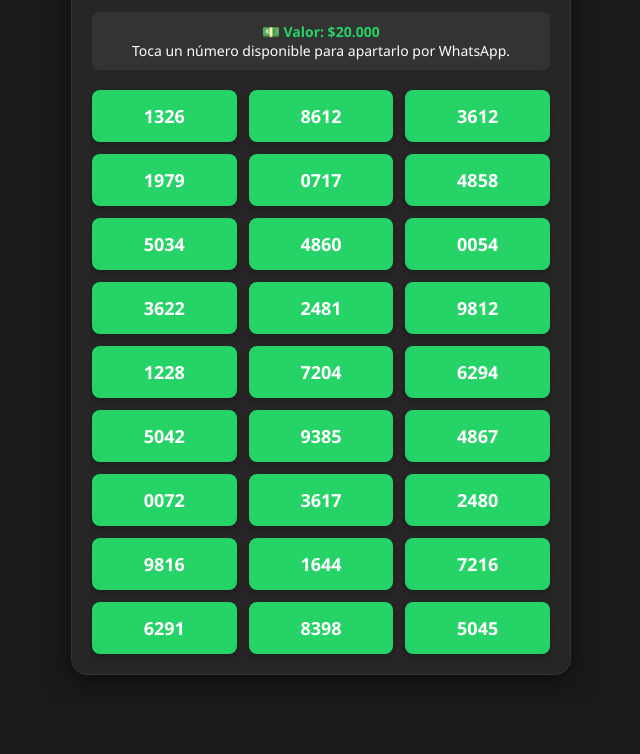
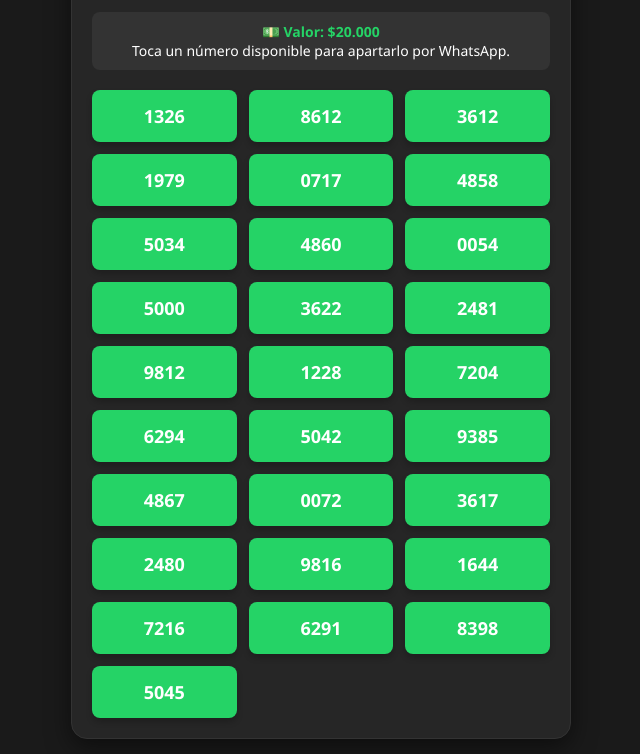
Before and after one commit to jimenezduartejuandavid-prog/la-baratica-1., a plain HTML site: page index.html in a window 1280 px wide. Shown: the part 96-850 px from the top of the page, without its empty margins (319-959 px from the left). Before the commit the page ends 800 px from the top, so only its background shows below. Drawn offline with Linux system fonts and the light colour scheme.

Commit message:
Restore original index.html content
Restored the original content of index.html after accidental removal.

```diff
--- a/index.html
+++ b/index.html
@@ -101,7 +101,7 @@
     const raffleNumbers = [
       "1326", "8612", "3612",
       "1979", "0717", "4858", "5034",
-      "4860", "0054", "3622", "2481", "9812",
+      "4860", "0054", "5000", "3622", "2481", "9812",
       "1228", "7204", "6294", "5042", "9385",
       "4867", "0072", "3617", "2480", "9816",
       "1644", "7216", "6291", "8398", "5045"
```
